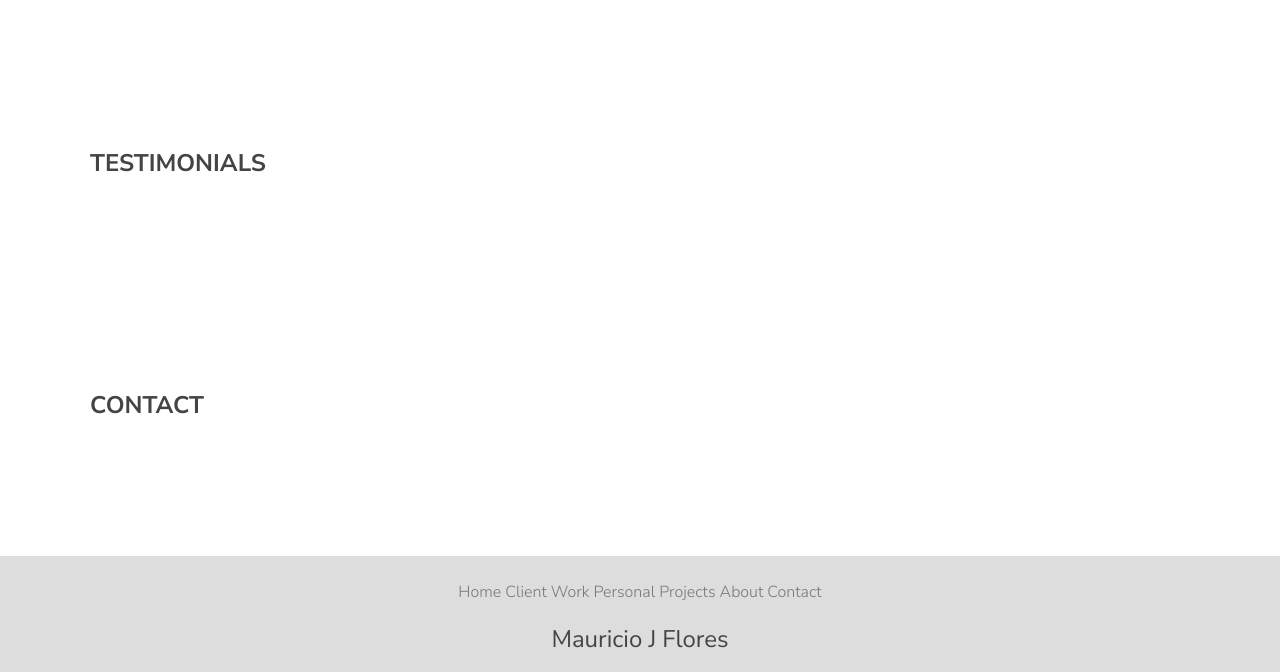
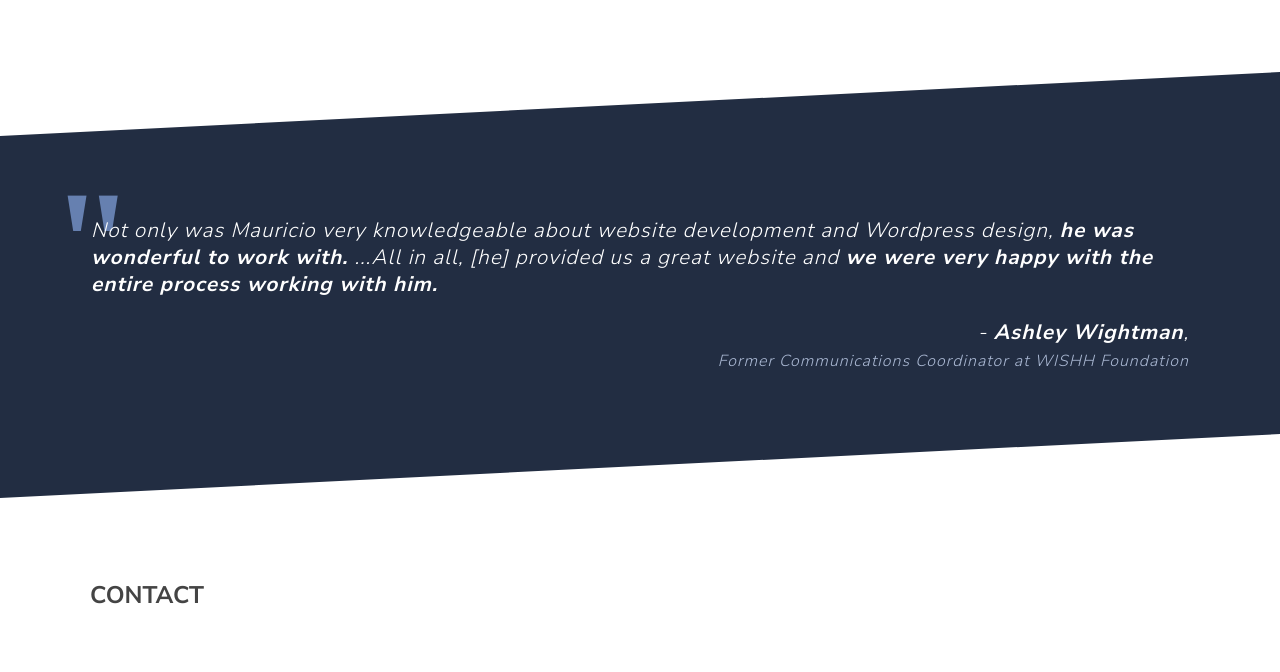
Before and after one commit to majoflosa/portfolio-2019, a website: page src/index.html in a window 1280 px wide. Shown: the part 3752-4424 px from the top of the page. Drawn offline with Linux system fonts and the light colour scheme.

Commit message:
Testimonials home section complete

```diff
--- a/src/index.html
+++ b/src/index.html
@@ -312,19 +312,33 @@
                 </div>
             </section>
 
+            <svg class="testimonials-top" xmlns="http://www.w3.org/2000/svg" viewBox="0 0 100 5">
+                <polygon points="0,5 100,0 100,5" />
+            </svg>
             <section class="testimonials-section home-section page-section">
                 <div class="page-section-inner">
 
-                    <h2 class="page-section-title">Testimonials</h2>
+                    <!-- <h2 class="page-section-title">Testimonials</h2> -->
                     <div class="testimonials-section-list">
-                        <article class="testimonials-section-item"></article>
-                        <article class="testimonials-section-item"></article>
-                        <article class="testimonials-section-item"></article>
-                        <article class="testimonials-section-item"></article>
+                        <article class="testimonials-section-item">
+                            <!-- <div class="testimonials-section-item-author">
+                                <img src="./img/people/female-teal-blouse-square.png" alt="">
+                            </div> -->
+                            <div class="testimonials-section-item-content">
+                                    <span class="quote">"</span><p>Not only was Mauricio very knowledgeable about website development and Wordpress design, <strong>he was wonderful to work with.</strong> ...All in all, [he] provided us a great website and <strong>we were very happy with the entire process working with him.</strong></p>
+                                <p class="signature">
+                                    - <strong>Ashley Wightman</strong>,<br>
+                                    <em>Former Communications Coordinator at WISHH Foundation</em>
+                                </p>
+                            </div>
+                        </article>
                     </div>
 
                 </div>
             </section>
+            <svg class="testimonials-bottom" xmlns="http://www.w3.org/2000/svg" viewBox="0 0 100 5">
+                <polygon points="0,0 100,0 0,5" />
+            </svg>
 
             <section class="contact-section home-section page-section">
                 <div class="page-section-inner">
--- /dev/null
+++ b/src/sass/home/_home-testimonials.sass
@@ -0,0 +1,36 @@
+.testimonials-top, .testimonials-bottom
+    fill: $primaryColor
+    margin: 0
+.testimonials-top
+    margin-bottom: -6px
+.testimonials-section
+    padding: 60px 30px 40px
+    background: $primaryColor
+    &-item
+        &-content
+            position: relative
+            p
+                position: relative
+                z-index: 1
+                font-size: 1.3em
+                font-size: 1.3rem
+                font-style: italic
+                color: #ffffff
+                line-height: 1.3
+                letter-spacing: 1px
+            .quote
+                position: absolute
+                z-index: 0
+                top: -60px
+                left: -40px
+                font-size: 150px
+                font-size: 150px
+                font-weight: bold
+                font-family: 'Times New Roman', serif
+                color: $lightPrimaryColor
+            .signature
+                text-align: right
+                em
+                    color: lighten($lightPrimaryColor, 20%)
+                    font-size: 1em
+                    font-size: 1rem
--- a/src/sass/style.sass
+++ b/src/sass/style.sass
@@ -15,3 +15,4 @@
 @import home/home-services
 @import home/home-client-work
 @import home/home-skills
+@import home/home-testimonials
```
Also changed, not shown: dist/css/style.css, dist/index.html, src/css/style.css.
